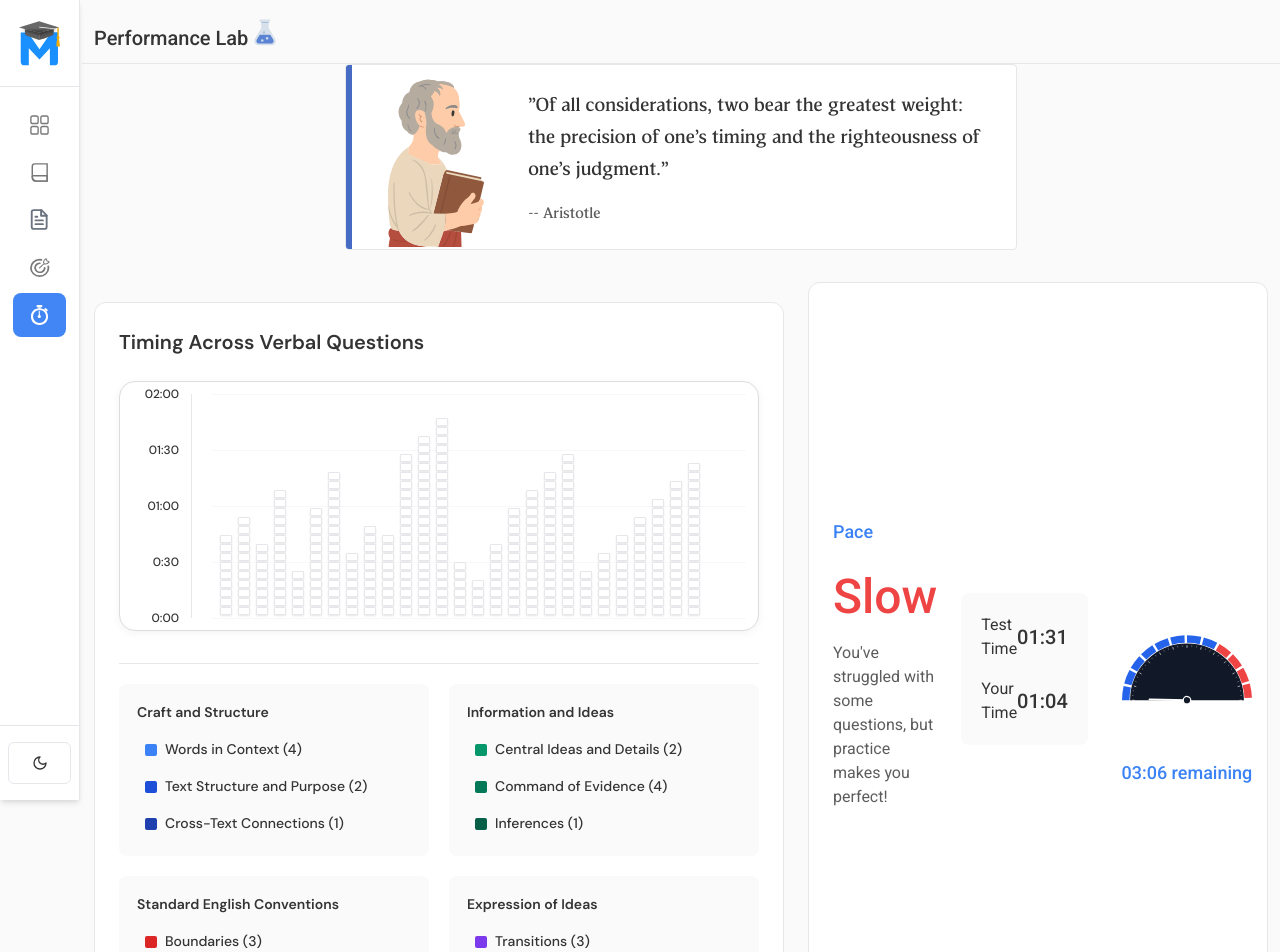
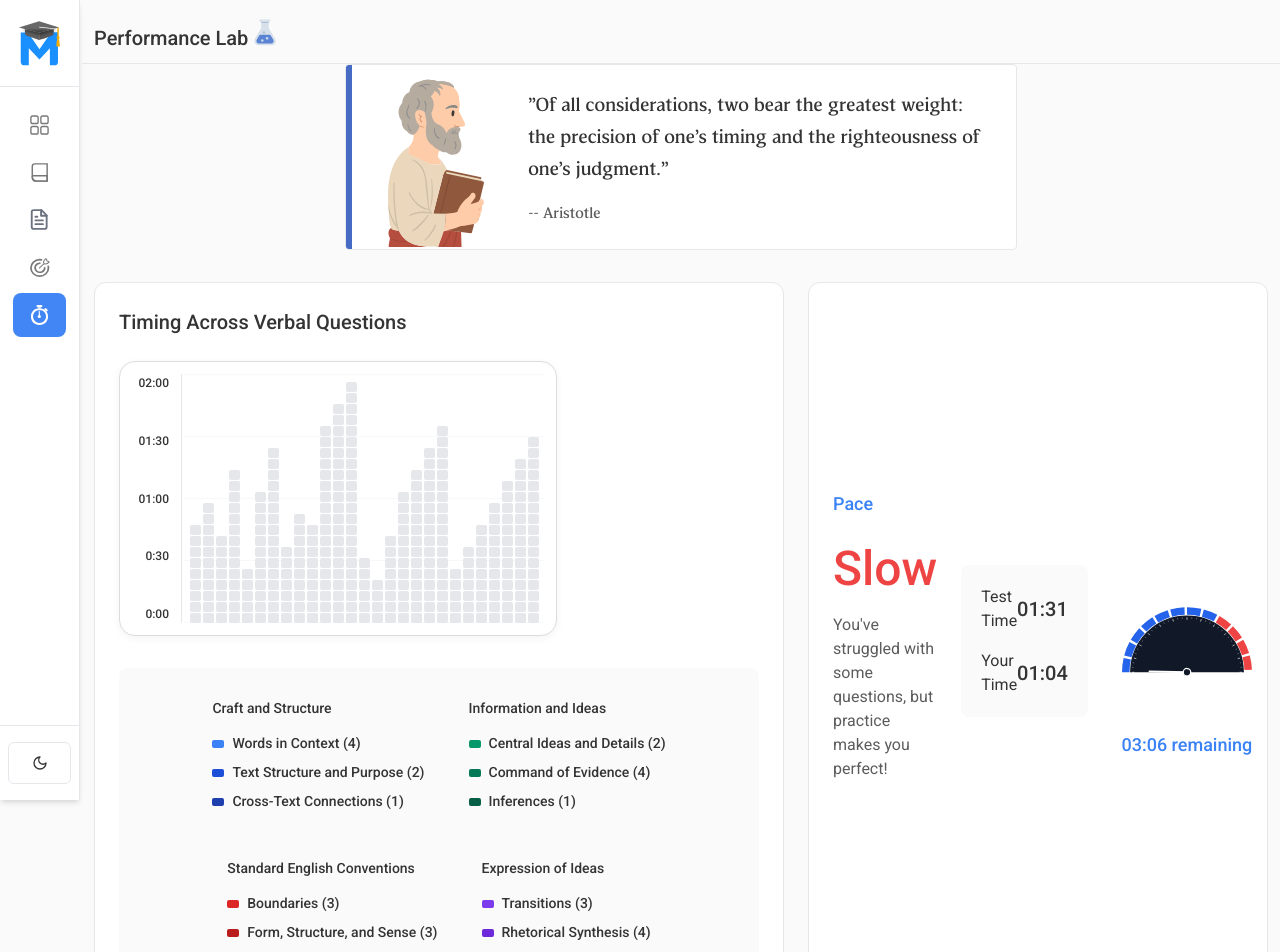
Before and after one commit to Orujhimaru/max_odyssey, a React (Vite) app: page /lab in a window 1280 px wide. Shown: the top 952 px of the page. Built offline with nearby package versions, Linux system fonts and the light colour scheme; a web font is replaced by a local one.

Commit message:
design: new design more functional

```diff
--- a/src/components/QuestionTimingTracker/QuestionTimingTracker.css
+++ b/src/components/QuestionTimingTracker/QuestionTimingTracker.css
@@ -3,8 +3,7 @@
   border-radius: 12px;
   padding: 24px;
   border: 1px solid var(--border-color);
-  margin: 20px 0;
-  font-family: "DM Sans", sans-serif;
+  width: 100%;
 }
 
 .tracker-header {
@@ -21,50 +20,55 @@
 .chart-container {
   position: relative;
   display: flex;
-  height: 250px;
+  height: 275px;
   margin-bottom: 32px;
+  width: fit-content;
 }
 
 .y-axis {
   position: relative;
-  width: 60px;
+  width: 50px;
   height: 100%;
   display: flex;
   flex-direction: column;
   justify-content: space-between;
   padding-right: 12px;
   border-right: 1px solid var(--border-color);
+  flex-shrink: 0;
 }
 
 .y-axis-label {
-  position: absolute;
-  right: 12px;
   font-size: 12px;
   color: var(--text-secondary);
   font-weight: 500;
-  transform: translateY(-50%);
+  text-align: right;
 }
 
 .chart-area {
   position: relative;
   flex: 1;
+  min-width: 0;
   height: 100%;
-  margin-left: 12px;
+  margin-left: -6px;
+  overflow: hidden;
+  display: flex;
+  flex-direction: column;
 }
 
 .grid-lines {
-  position: absolute;
-  top: 0;
-  left: 0;
-  right: 0;
-  bottom: 0;
+  position: relative;
+  width: 100%;
+  height: 100%;
+  display: flex;
+  flex-direction: column;
+  justify-content: space-between;
   pointer-events: none;
+  z-index: 1;
+  min-width: 360px;
 }
 
 .grid-line {
-  position: absolute;
-  left: 0;
-  right: 0;
+  width: 100%;
   height: 1px;
   background-color: var(--border-color);
   opacity: 0.3;
@@ -72,70 +76,62 @@
 
 .bars-container {
   position: absolute;
-  bottom: 0;
+  top: 0;
   left: 0;
   right: 0;
-  height: 100%;
+  bottom: 0;
   display: flex;
   align-items: flex-end;
+  /* justify-content: space-between; */
+  z-index: 2;
+  padding: 0 6px;
   gap: 2px;
-  padding: 0 8px;
 }
 
 .question-column {
-  flex: 1;
-  min-width: 8px;
-  max-width: 16px;
+  display: flex;
+  flex-direction: column;
+  align-items: center;
+  justify-content: flex-end;
+  /* flex: 1;
+  max-width: calc(100% / 27);
+  min-width: 8px; */
+  height: 100%;
   cursor: pointer;
   transition: all 0.2s ease;
   position: relative;
-  display: flex;
-  flex-direction: column;
-  justify-content: flex-end;
-  gap: 0px;
-  padding: 2px 0;
-}
-
-.question-column:hover {
-  transform: scaleX(1.1);
-}
-
-.question-column.highlighted {
-  transform: scaleX(1.05);
 }
 
 .question-dot {
-  width: 12px;
-  height: 8px;
-  border-radius: 1px;
+  width: 11px;
+  height: 10px;
+  background-color: #e5e7eb;
+  border-radius: 2px;
+  margin-bottom: 1px;
   transition: all 0.2s ease;
-  box-shadow: 0 1px 2px rgba(0, 0, 0, 0.1);
-  margin-bottom: 1px;
-  /* Default colors based on theme */
-  background-color: #ffffff; /* White for light mode */
-  border: 1px solid var(--border-color);
 }
 
-/* Dark mode default color */
+.question-dot:last-child {
+  margin-bottom: 0;
+}
+
 [data-theme="dark"] .question-dot {
-  background-color: #2a2a2e; /* Dark gray for dark mode */
-  border-color: #404040;
-  box-shadow: 0 1px 3px rgba(0, 0, 0, 0.3);
+  background-color: #4b5563;
 }
 
 .question-column:hover .question-dot {
-  transform: scaleY(1.1);
+  background-color: #0ea5e9;
 }
 
 .question-column.highlighted .question-dot {
-  transform: scaleY(1.05);
-  border-color: transparent; /* Remove border when highlighted to show pure color */
+  background-color: #143d80;
 }
 
 .question-tooltip {
+  display: none;
   position: fixed;
+  z-index: 1000;
   pointer-events: none;
-  z-index: 1000;
 }
 
 .tooltip-content {
@@ -143,72 +139,75 @@
   color: var(--text-primary);
   padding: 8px 12px;
   border-radius: 6px;
+  font-size: 12px;
   box-shadow: 0 4px 12px rgba(0, 0, 0, 0.15);
   border: 1px solid var(--border-color);
-  font-size: 12px;
   white-space: nowrap;
 }
 
 .question-number {
-  font-weight: 700;
-  font-size: 14px;
-  color: var(--verbal-color);
+  font-weight: 600;
   margin-bottom: 2px;
 }
 
 .question-time {
-  font-weight: 600;
-  color: var(--text-primary);
+  color: var(--text-secondary);
   margin-bottom: 2px;
 }
 
 .question-subtopic {
+  color: var(--text-secondary);
   font-size: 11px;
-  color: var(--text-secondary);
-  opacity: 0.8;
 }
 
 .legend {
-  display: grid;
-  grid-template-columns: repeat(auto-fit, minmax(250px, 1fr));
-  gap: 20px;
-  padding-top: 20px;
-  border-top: 1px solid var(--border-color);
+  display: flex;
+  flex-wrap: wrap;
+  gap: 16px;
+  justify-content: center;
+  padding: 16px;
+  background-color: var(--bg-secondary);
+  border-radius: 8px;
 }
 
 .legend-group {
-  background-color: var(--bg-secondary);
-  border-radius: 8px;
-  padding: 16px;
+  display: flex;
+  flex-direction: column;
+  gap: 8px;
+  padding: 12px;
+  border-radius: 6px;
   border: 2px solid transparent;
   transition: all 0.2s ease;
+  cursor: pointer;
+  min-width: 160px;
 }
 
 .legend-group.highlighted {
   border-color: #0ea5e9;
-  box-shadow: 0 0 0 1px #0ea5e9;
+  background-color: var(--bg-primary);
 }
 
 .legend-group-title {
+  font-weight: 600;
   font-size: 14px;
-  font-weight: 600;
   color: var(--text-primary);
-  margin: 0 0 12px 0;
+  margin-bottom: 4px;
 }
 
 .legend-items {
   display: flex;
   flex-direction: column;
-  gap: 8px;
+  gap: 4px;
 }
 
 .legend-item {
   display: flex;
   align-items: center;
   gap: 8px;
-  padding: 4px 8px;
+  padding: 2px 0;
   border-radius: 4px;
   transition: all 0.2s ease;
+  cursor: pointer;
 }
 
 .legend-item.highlighted {
@@ -217,7 +216,7 @@
 
 .legend-color-box {
   width: 12px;
-  height: 12px;
+  height: 8px;
   border-radius: 2px;
   flex-shrink: 0;
 }
@@ -233,17 +232,21 @@
   font-weight: 600;
 }
 
-/* Dark mode adjustments */
 [data-theme="dark"] .tooltip-content {
-  background-color: #2a2a2e;
-  border-color: #404040;
+  background-color: #1f2937;
+  border-color: #374151;
 }
 
 [data-theme="dark"] .grid-line {
-  background-color: #404040;
+  background-color: #374151;
 }
 
-/* Responsive design */
+@media (max-width: 1060px) {
+  .charts-container {
+    flex-direction: column;
+  }
+}
+
 @media (max-width: 768px) {
   .question-timing-tracker {
     padding: 16px;
@@ -251,11 +254,12 @@
 
   .chart-container {
     height: 200px;
+    margin-bottom: 24px;
   }
 
   .legend {
-    grid-template-columns: 1fr;
     gap: 12px;
+    padding: 12px;
   }
 
   .y-axis {
@@ -263,17 +267,30 @@
   }
 
   .bars-container {
-    gap: 1px;
     padding: 0 4px;
   }
 
   .question-column {
     min-width: 6px;
-    max-width: 12px;
-    gap: 1px;
   }
 
   .question-dot {
-    height: 4px;
+    width: 10px;
+    height: 6px;
   }
 }
+
+@media (max-width: 480px) {
+  .question-column {
+    min-width: 4px;
+  }
+
+  .question-dot {
+    width: 8px;
+    height: 5px;
+  }
+
+  .bars-container {
+    padding: 0 2px;
+  }
+}
--- a/src/components/QuestionTimingTracker/QuestionTimingTracker.jsx
+++ b/src/components/QuestionTimingTracker/QuestionTimingTracker.jsx
@@ -171,7 +171,7 @@ const QuestionTimingTracker = ({
                         className="question-dot"
                         style={{
                           backgroundColor: isHighlighted
-                            ? "#0ea5e9" // Sky blue for all highlighted dots
+                            ? "#143d80" // Sky blue for all highlighted dots
                             : undefined, // Let CSS handle default color based on theme
                         }}
                       />
--- a/src/pages/LabPage/LabPage.css
+++ b/src/pages/LabPage/LabPage.css
@@ -1600,7 +1600,7 @@
 
 .timing-chart-container {
   flex: 1.5;
-  min-width: 500px;
+  min-width: 400px;
 }
 
 .pace-container {
@@ -1608,6 +1608,18 @@
   min-width: 300px;
   display: flex;
   align-items: center;
+}
+
+@media (max-width: 1100px) {
+  .charts-container {
+    flex-direction: column;
+  }
+
+  .timing-chart-container,
+  .pace-container {
+    min-width: 100%;
+    flex: none;
+  }
 }
 
 @media (max-width: 768px) {
```
